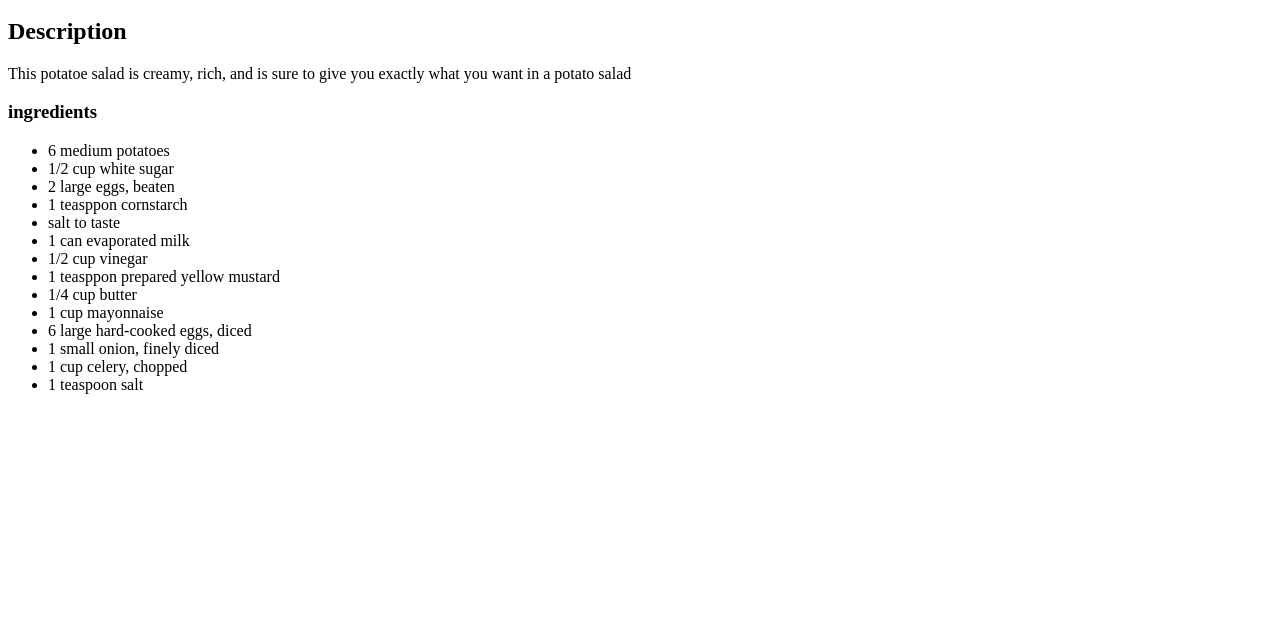
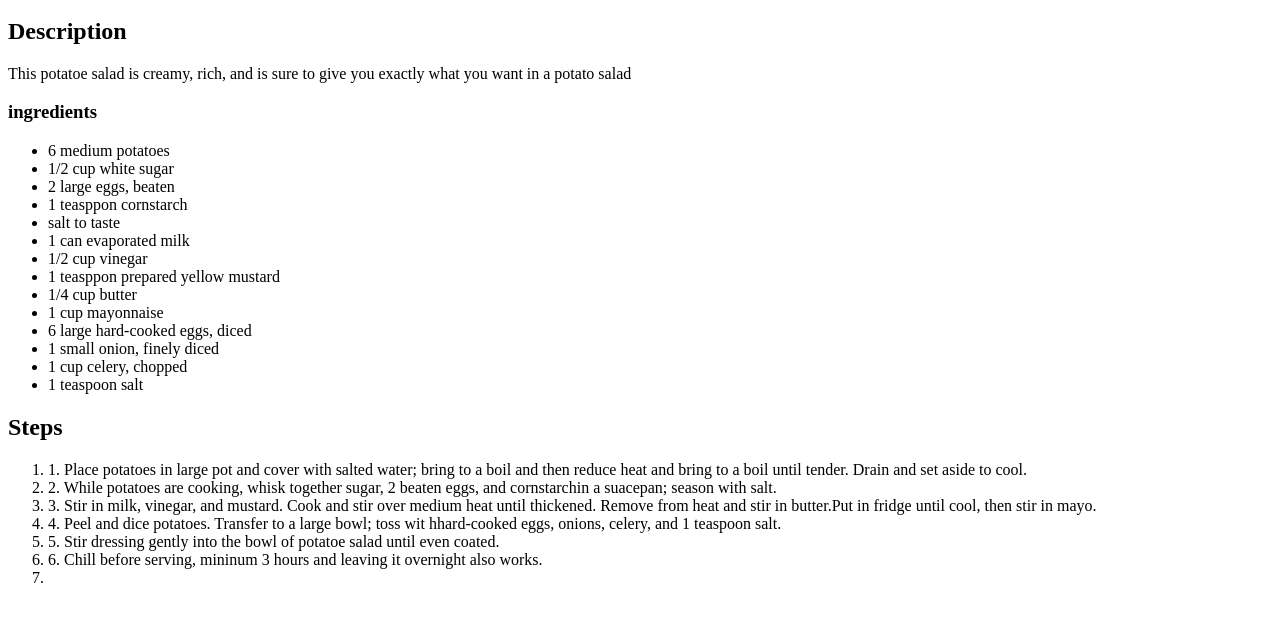
Before and after one commit to Vinh-Trinh1/odin-recipes, a plain HTML site: page recipes/Potato_Salad.html in a window 1280 px wide. Shown: the part 100-722 px from the top of the page. Drawn offline with Linux system fonts and the light colour scheme.

Commit message:
Edit recipes/

```diff
--- a/recipes/Potato_Salad.html
+++ b/recipes/Potato_Salad.html
@@ -33,4 +33,29 @@
             <li>1 teaspoon salt</li>
 
         </ul>
+
+        <h2>Steps</h2>
+
+        <ol>
+            <li>1. Place potatoes in large pot and cover with salted water; bring to a boil and then reduce heat
+                and bring to a boil until tender. Drain and set aside to cool.
+            </li>
+            <li>2. While potatoes are cooking, whisk together sugar, 2 beaten eggs, and
+                cornstarchin a suacepan; season with salt.
+            </li>
+            <li>3. Stir in milk, vinegar, and mustard. Cook and stir over medium heat until thickened. Remove from
+                heat and stir in butter.Put in fridge until cool, then stir in mayo.
+            </li>
+            <li>
+                4. Peel and dice potatoes. Transfer to a large bowl; toss wit hhard-cooked eggs,
+                 onions, celery, and 1 teaspoon salt.
+            </li>
+            <li>5. Stir dressing gently into the bowl of potatoe salad until even coated.
+
+            </li>
+            <li>6. Chill before serving, mininum 3 hours and leaving it overnight also works. </li>
+            <li></li>
+        </ol>
+
+
     </body>
```
